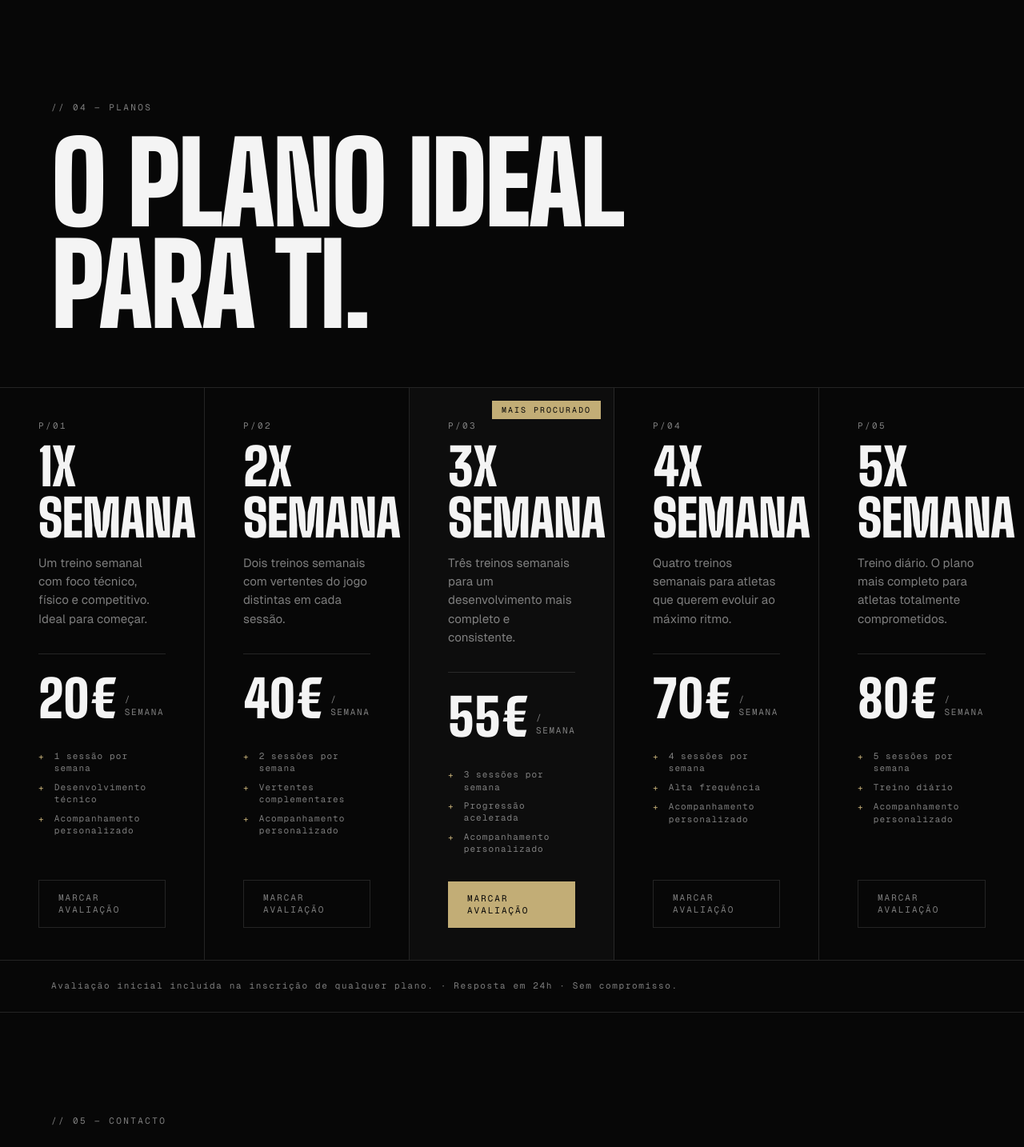
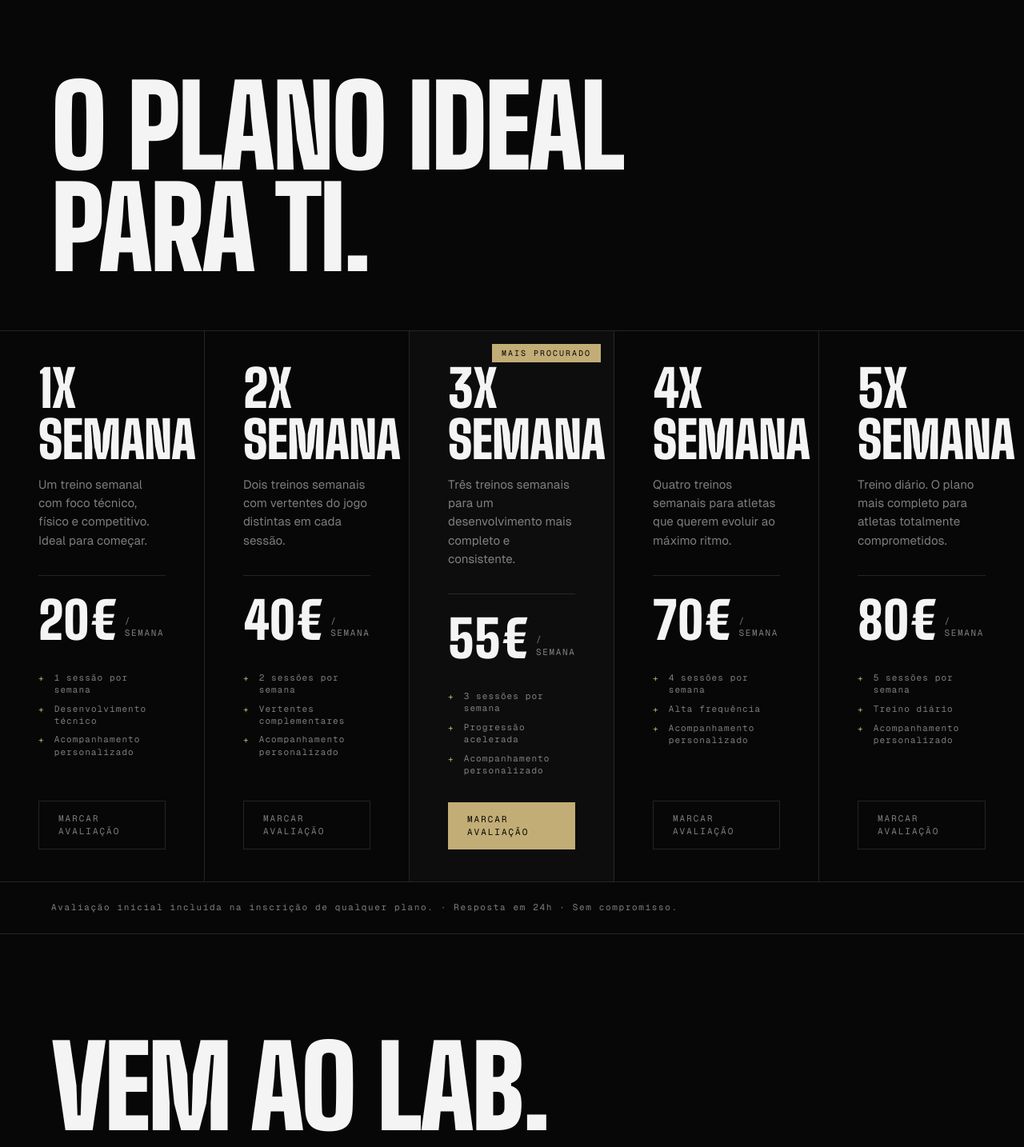
Before and after one commit to FranciscoPontes123/elite, a Next.js app: page / in a window 1280 px wide. Shown: the part 3765-5199 px from the top of the page at 80% size. Built offline with nearby package versions, Linux system fonts and the light colour scheme.

Commit message:
remove all section and item labels

```diff
--- a/app/components/Contacto.tsx
+++ b/app/components/Contacto.tsx
@@ -33,16 +33,6 @@ export default function Contacto() {
     <section id="contacto" className="border-t border-rule">
       {/* Header */}
       <div className="px-[clamp(20px,5vw,72px)] pt-[clamp(64px,10vw,140px)] pb-16">
-        <motion.p
-          initial={{ opacity: 0 }}
-          whileInView={{ opacity: 1 }}
-          viewport={{ once: true }}
-          transition={{ duration: 0.5 }}
-          className="font-mono text-label uppercase tracking-[0.22em] text-fg-dim mb-6"
-        >
-          // 05 — Contacto
-        </motion.p>
-
         <motion.h2
           initial={{ opacity: 0, y: 16 }}
           whileInView={{ opacity: 1, y: 0 }}
--- a/app/components/Planos.tsx
+++ b/app/components/Planos.tsx
@@ -54,16 +54,6 @@ export default function Planos() {
   return (
     <section id="planos" className="border-t border-rule">
       <div className="px-[clamp(20px,5vw,72px)] pt-[clamp(64px,10vw,140px)] pb-16">
-        <motion.p
-          initial={{ opacity: 0 }}
-          whileInView={{ opacity: 1 }}
-          viewport={{ once: true }}
-          transition={{ duration: 0.5 }}
-          className="font-mono text-label uppercase tracking-[0.22em] text-fg-dim mb-6"
-        >
-          // 04 — Planos
-        </motion.p>
-
         <motion.h2
           initial={{ opacity: 0, y: 16 }}
           whileInView={{ opacity: 1, y: 0 }}
@@ -100,9 +90,6 @@ export default function Planos() {
 
             {/* Topo */}
             <div className="flex flex-col gap-3">
-              <span className="font-mono text-label uppercase tracking-[0.22em] text-fg-dim">
-                {plano.num}
-              </span>
               <h3 className="font-display font-black uppercase text-card text-fg leading-none">
                 {plano.nome}
               </h3>
--- a/app/components/Staff.tsx
+++ b/app/components/Staff.tsx
@@ -60,9 +60,6 @@ export default function Staff() {
 
             {/* Info */}
             <div className="px-[clamp(20px,4vw,48px)] py-8 flex flex-col gap-4">
-              <span className="font-mono text-label uppercase tracking-[0.22em] text-fg-dim">
-                {pessoa.num}
-              </span>
               <h3 className="font-display font-black uppercase text-card text-fg leading-none">
                 {pessoa.nome}
               </h3>
```
